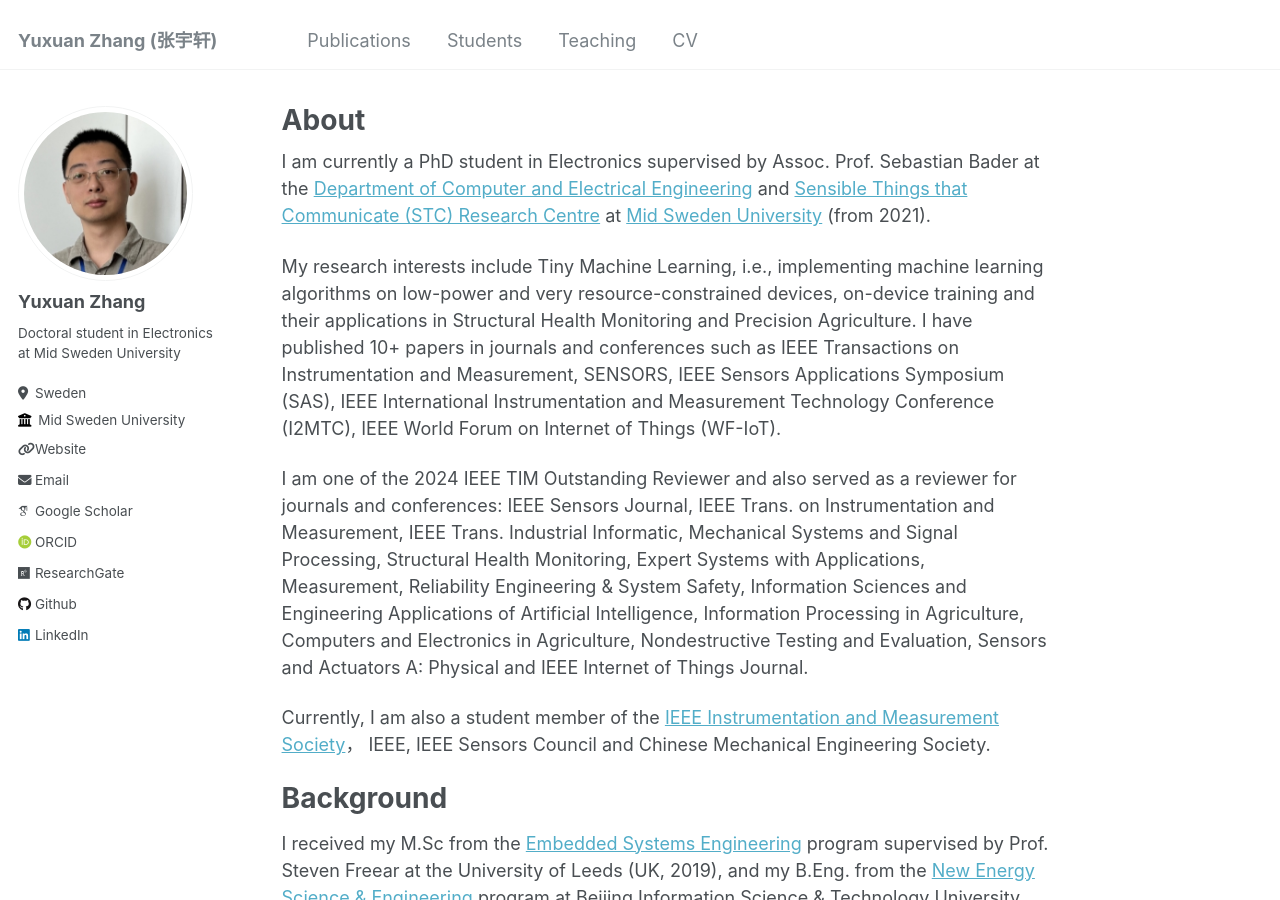
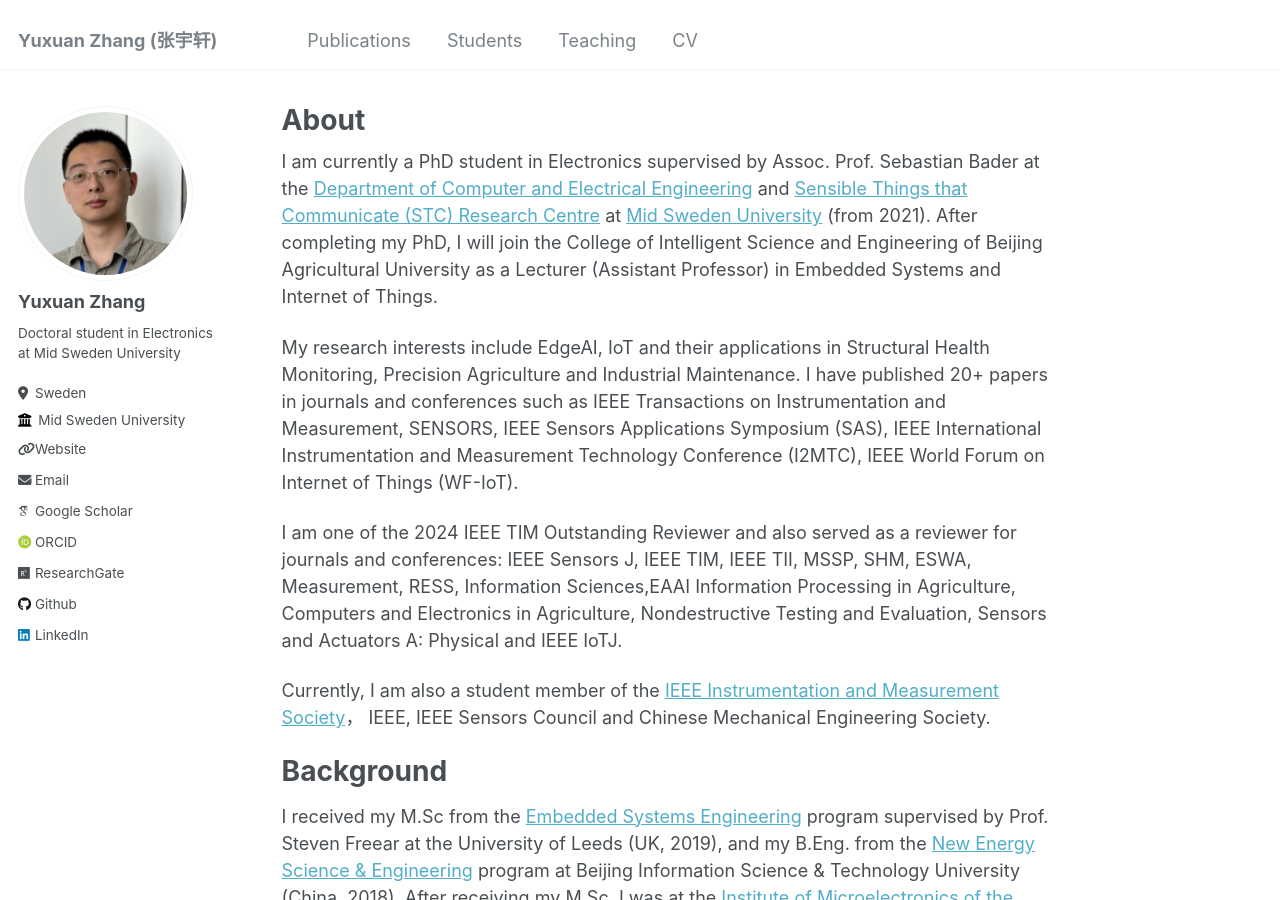
Before and after one commit to YuxuanZhang-96/YuxuanZhang-96.github.io, a Jekyll site: the page built from _pages/about.md, in a window 1280 px wide and 900 px high. Built offline with Jekyll 4.4.1, drawn with Linux system fonts in a browser that asks for light colours; some web fonts are replaced.

Commit message:
Update about.md

```diff
--- a/_pages/about.md
+++ b/_pages/about.md
@@ -7,12 +7,12 @@ redirect_from:
   - /about.html
 ---
 I am currently a PhD student in Electronics supervised by Assoc. Prof. Sebastian Bader at the
-[Department of Computer and Electrical Engineering](https://www.miun.se/en/meet-mid-sweden-university/Organisation/departments/det/) and [Sensible Things that Communicate (STC) Research Centre](https://www.miun.se/en/Research/research-centers/stc/) at [Mid Sweden University](https://www.miun.se/en/) (from 2021).
+[Department of Computer and Electrical Engineering](https://www.miun.se/en/meet-mid-sweden-university/Organisation/departments/det/) and [Sensible Things that Communicate (STC) Research Centre](https://www.miun.se/en/Research/research-centers/stc/) at [Mid Sweden University](https://www.miun.se/en/) (from 2021). After completing my PhD, I will join the College of Intelligent Science and Engineering of Beijing Agricultural University as a Lecturer (Assistant Professor) in Embedded Systems and Internet of Things.
 
-My research interests include Tiny Machine Learning, i.e., implementing machine learning algorithms on low-power and very resource-constrained devices, on-device training and their applications in Structural Health Monitoring and Precision Agriculture.  I have published 10+ papers in journals and conferences such as IEEE Transactions on Instrumentation and Measurement, SENSORS, IEEE Sensors Applications Symposium (SAS), IEEE International Instrumentation and Measurement Technology Conference (I2MTC), IEEE World Forum on Internet of Things (WF-IoT).
+My research interests include EdgeAI, IoT and their applications in Structural Health Monitoring, Precision Agriculture and Industrial Maintenance.  I have published 20+ papers in journals and conferences such as IEEE Transactions on Instrumentation and Measurement, SENSORS, IEEE Sensors Applications Symposium (SAS), IEEE International Instrumentation and Measurement Technology Conference (I2MTC), IEEE World Forum on Internet of Things (WF-IoT).
 
 I am one of the 2024 IEEE TIM Outstanding Reviewer and also served as a reviewer for journals and conferences:
-IEEE Sensors Journal, IEEE Trans. on Instrumentation and Measurement, IEEE Trans. Industrial Informatic, Mechanical Systems and Signal Processing, Structural Health Monitoring, Expert Systems with Applications, Measurement, Reliability Engineering & System Safety, Information Sciences and Engineering Applications of Artificial Intelligence, Information Processing in Agriculture, Computers and Electronics in Agriculture, Nondestructive Testing and Evaluation,  Sensors and Actuators A: Physical and IEEE Internet of Things Journal.
+IEEE Sensors J, IEEE TIM, IEEE TII, MSSP, SHM, ESWA, Measurement, RESS, Information Sciences,EAAI Information Processing in Agriculture, Computers and Electronics in Agriculture, Nondestructive Testing and Evaluation,  Sensors and Actuators A: Physical and IEEE IoTJ.
 
 Currently, I am also a student member of the [IEEE Instrumentation and Measurement Society](https://ieee-ims.org/)， IEEE, IEEE Sensors Council and Chinese Mechanical Engineering Society.
 
```
